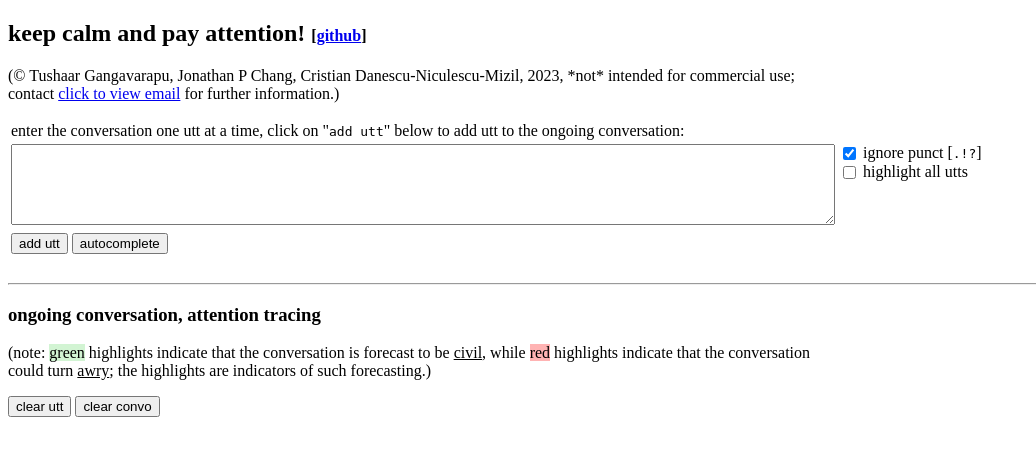
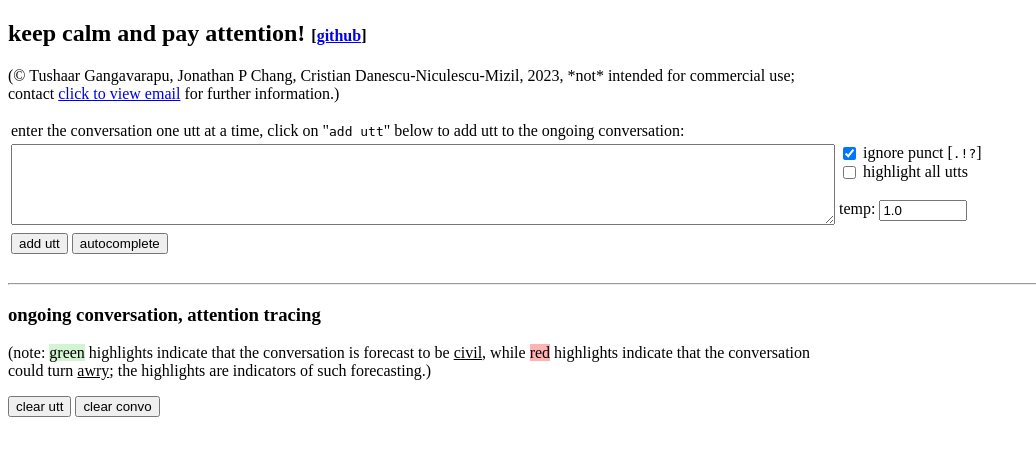
Before and after one commit to CornellNLP/craft-experiments, a Flask app: page / in a window 1280 px wide. Shown: the top 456 px of the page, without its empty margins (0-1036 px from the left). Run offline with Flask 3, Linux system fonts and the light colour scheme; parts of the project's set-up code (start-up, migrations or seed data) failed here and were passed over; some libraries are stand-ins or nearby versions.

Commit message:
include an app to visualize attention

```diff
--- a/visualization/app.py
+++ b/visualization/app.py
@@ -136,24 +136,25 @@ def home():
 
 @app.route('/complete', methods=['POST'])
 def complete():
-    input_convo = request.form.get("convo")
-    ignore_punct = True if request.form.get("ignore_punct") == 'true' else False
+    input_convo = request.form.get('convo')
+    ignore_punct = True if request.form.get('ignore_punct') == 'true' else False
+    temp = float(request.form.get('temp'))
     prompt = 'calm_prompt << '
-    print(input_convo)
+    print(temp)
 
     input_convo = list(map(str.strip, input_convo.split('[SEP]')))
     input_convo = [prompt + input_convo[0]] + input_convo[1:] if len(input_convo) > 1 else [prompt + input_convo[0]]
     if ignore_punct:
         input_convo = attention_visualizer._remove_punct(input_convo=input_convo)
     convo_input_ids = attention_visualizer._get_input_ids(input_convo=input_convo, append_label_prompt=False).squeeze()
-    return autocomplete(input_ids_=convo_input_ids[:-1], max_num_tokens=100)
+    return autocomplete(input_ids_=convo_input_ids[:-1], max_num_tokens=100, gen_temperature=temp)
 
 
 @app.route('/visualize', methods=['POST'])
 def visualize():
-    input_convo = request.form.get("convo")
-    ignore_punct = True if request.form.get("ignore_punct") == 'true' else False
-    show_all_attn = True if request.form.get("show_all_attn") == 'true' else False
+    input_convo = request.form.get('convo')
+    ignore_punct = True if request.form.get('ignore_punct') == 'true' else False
+    show_all_attn = True if request.form.get('show_all_attn') == 'true' else False
 
     set_seed(42)
     input_convo = list(map(str.strip, input_convo.split('[SEP]')))
--- a/visualization/templates/base.html
+++ b/visualization/templates/base.html
@@ -24,6 +24,10 @@
     </script>
 
     <style>
+        input[type=number] {
+          width: 6em;
+        }
+
         small {
           font-size: medium;
         }
--- a/visualization/templates/home.html
+++ b/visualization/templates/home.html
@@ -32,7 +32,9 @@ keep calm and pay attention
             <input checked id="ignore_punct" type="checkbox">
             <label for="ignore_punct">ignore punct [<code>.!?</code>]</label><br/>
             <input id="show_all_attn" type="checkbox">
-            <label for="show_all_attn">highlight all utts</label>
+            <label for="show_all_attn">highlight all utts</label><br/><br/>
+            <label for="temp">temp:</label>
+            <input id="temp" max="2" min="0.1" step="0.1" type="number" value="1.0">
         </td>
     </tr>
     <tr>
@@ -78,14 +80,15 @@ keep calm and pay attention
     function autocomplete() {
         utt = document.getElementById('utt').value
         convo.push(utt)
-        const ignore_punct = document.getElementById("ignore_punct").checked
+        const ignore_punct = document.getElementById('ignore_punct').checked
+        const temp = document.getElementById('temp').value
         $.ajax({
             type: "POST",
             url: "{{ url_for('complete') }}",
-            data: {convo: convo.join(" [SEP] "), ignore_punct: ignore_punct},
+            data: {convo: convo.join(" [SEP] "), ignore_punct: ignore_punct, temp: temp},
             beforeSend: function() {$('#loader').show()},
             success: add_utt_to_textarea,
-            failure: function() {$('#loader').hide()},
+            error: function() {$('#loader').hide()},
         })
         convo.pop()
     }
@@ -186,7 +189,6 @@ keep calm and pay attention
         reset()
     }
 
-
 </script>
 </body>
 {% endblock %}
```
